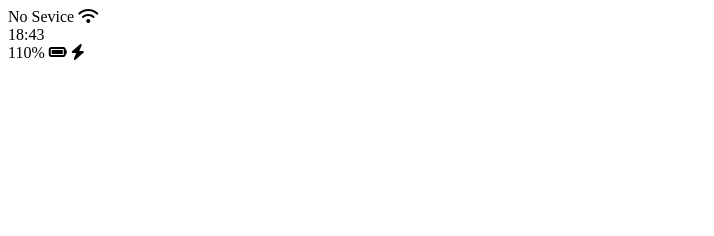
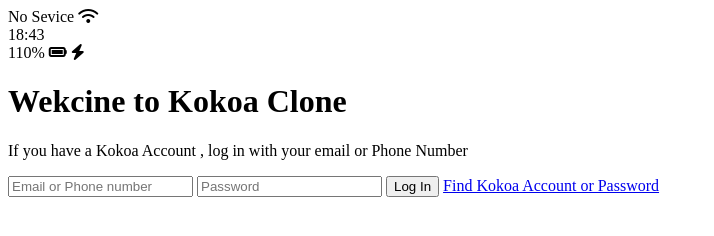
Before and after one commit to Kimdong11/kokoa-clone-2021, a plain HTML site: page index.html in a window 1280 px wide. Shown: the whole page, without its empty margins (0-714 px from the left). Drawn offline with Linux system fonts and the light colour scheme.

Commit message:
Update header & form

```diff
--- a/index.html
+++ b/index.html
@@ -4,7 +4,7 @@
     <meta charset="UTF-8">
     <meta http-equiv="X-UA-Compatible" content="IE=edge">
     <meta name="viewport" content="width=device-width, initial-scale=1.0">
-    <title>Welcome to Kokoa Talk</title>
+    <title>Welcome to Kokoa Clone</title>
 </head>
 <body>
     <div class="status-bar">
@@ -21,9 +21,20 @@
             <i class="fas fa-bolt"></i>
         </div>
     </div>
-    <header>
-        <h1></h1>
+    <header class="welcome-header">
+        <h1 class="welcome-header__title">Wekcine to Kokoa Clone</h1>
+       <p class="welcome-header__text"> If you have a Kokoa Account , log in with your
+           email or Phone Number
+        </p>
     </header>
+
+    <form id="login-form">
+        <input type="text" placeholder="Email or Phone number">
+        <input type="password" placeholder="Password">
+        <input type="submit" value="Log In">
+        <a href="#">Find Kokoa Account or Password</a>
+    </form>
+
     <script src="https://kit.fontawesome.com/71a6c45f75.js"
     crossorigin="anonymous"></script>
 </body>
```
